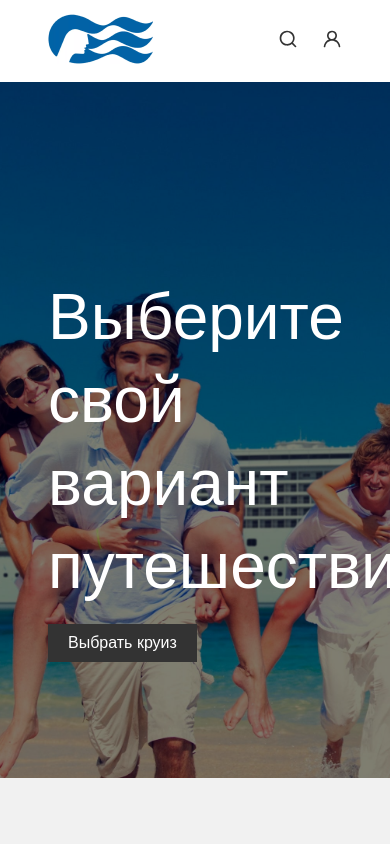
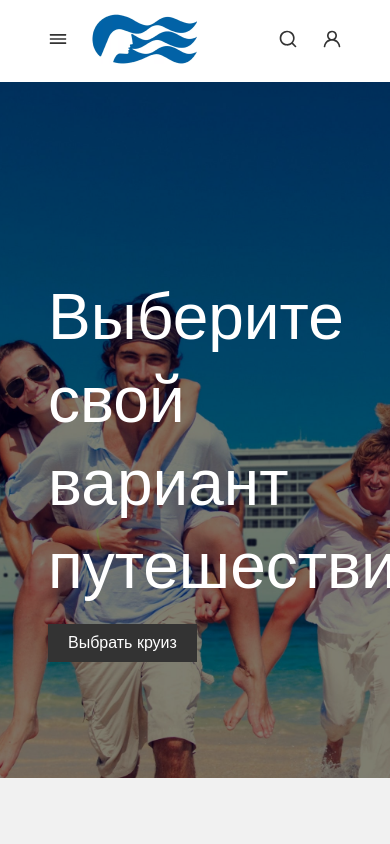
Before and after one commit to AndreiExtr/Web_Cruiz, a Vue app: page / in a window 390 px wide. Shown: the top 844 px of the page. Built offline with nearby package versions, Linux system fonts and the light colour scheme.

Commit message:
icon_burger

```diff
--- a/src/components/Head.vue
+++ b/src/components/Head.vue
@@ -4,17 +4,12 @@
       <ul class="navbar">
 
         <!--  ИКОНКА "БУРГЕР"-->
-<!--        <div class = "icon_burger">
-          <svg  xmlns="http://www.w3.org/2000/svg" width="20" height="20" viewBox="0 0 24 24" fill="#000000">
-            <path d="M3 8H21C21.2652 8 21.5196 7.89464 21.7071 7.70711C21.8946 7.51957 22 7.26522 22 7C22 6.73478 21.8946 6.48043 21.7071 6.29289C21.5196 6.10536 21.2652 6 21 6H3C2.73478 6 2.48043 6.10536 2.29289 6.29289C2.10536 6.48043 2 6.73478 2 7C2 7.26522 2.10536 7.51957 2.29289 7.70711C2.48043 7.89464 2.73478 8 3 8ZM21 16H3C2.73478 16 2.48043 16.1054 2.29289 16.2929C2.10536 16.4804 2 16.7348 2 17C2 17.2652 2.10536 17.5196 2.29289 17.7071C2.48043 17.8946 2.73478 18 3 18H21C21.2652 18 21.5196 17.8946 21.7071 17.7071C21.8946 17.5196 22 17.2652 22 17C22 16.7348 21.8946 16.4804 21.7071 16.2929C21.5196 16.1054 21.2652 16 21 16ZM21 11H3C2.73478 11 2.48043 11.1054 2.29289 11.2929C2.10536 11.4804 2 11.7348 2 12C2 12.2652 2.10536 12.5196 2.29289 12.7071C2.48043 12.8946 2.73478 13 3 13H21C21.2652 13 21.5196 12.8946 21.7071 12.7071C21.8946 12.5196 22 12.2652 22 12C22 11.7348 21.8946 11.4804 21.7071 11.2929C21.5196 11.1054 21.2652 11 21 11Z"/>
-          </svg>
-        </div>-->
-
         <li class="icon_burger">
-          <svg  xmlns="http://www.w3.org/2000/svg" width="20" height="20" viewBox="0 0 24 24" fill="#000000">
+          <svg  xmlns="http://www.w3.org/2000/svg" width="20" height="20" viewBox="0 0 24 24" >
             <path d="M3 8H21C21.2652 8 21.5196 7.89464 21.7071 7.70711C21.8946 7.51957 22 7.26522 22 7C22 6.73478 21.8946 6.48043 21.7071 6.29289C21.5196 6.10536 21.2652 6 21 6H3C2.73478 6 2.48043 6.10536 2.29289 6.29289C2.10536 6.48043 2 6.73478 2 7C2 7.26522 2.10536 7.51957 2.29289 7.70711C2.48043 7.89464 2.73478 8 3 8ZM21 16H3C2.73478 16 2.48043 16.1054 2.29289 16.2929C2.10536 16.4804 2 16.7348 2 17C2 17.2652 2.10536 17.5196 2.29289 17.7071C2.48043 17.8946 2.73478 18 3 18H21C21.2652 18 21.5196 17.8946 21.7071 17.7071C21.8946 17.5196 22 17.2652 22 17C22 16.7348 21.8946 16.4804 21.7071 16.2929C21.5196 16.1054 21.2652 16 21 16ZM21 11H3C2.73478 11 2.48043 11.1054 2.29289 11.2929C2.10536 11.4804 2 11.7348 2 12C2 12.2652 2.10536 12.5196 2.29289 12.7071C2.48043 12.8946 2.73478 13 3 13H21C21.2652 13 21.5196 12.8946 21.7071 12.7071C21.8946 12.5196 22 12.2652 22 12C22 11.7348 21.8946 11.4804 21.7071 11.2929C21.5196 11.1054 21.2652 11 21 11Z"/>
           </svg>
         </li>
+
         <div class="navbar_logo"><img alt="Logo" src="/src/assets/logo.png"></div>
         <li><a href="#">ГЛАВНАЯ</a></li>
         <li><a href="#section1" onclick="scrollToSection(event)">О НАС</a></li>
@@ -44,27 +39,35 @@
 
 <style scoped>
 /* Медиа-запрос для адаптивного разрешения */
+@media screen and (min-width: 1000px) {
+  /* Показываем иконку бургера */
+  .icon_burger {
+    display: none;
+  }
+}
+
 @media screen and (max-width: 1000px) {
-
-  .navbar{
+  /* Устанавливаем высоту для навигационного меню */
+  .navbar {
     height: 54px;
   }
 
+  /* Показываем иконку бургера */
   .icon_burger {
     display: block;
     padding-right: 24px;
     fill: #333333;
   }
-
-  /* Убираем скрытие иконки бургера */
-  .navbar li:not(.icon_burger) {
-    display: none; /* Скрываем все пункты меню, кроме иконки бургера */
+  .icon_burger:hover {
+    fill: #274da7;
   }
 
-  /*.navbar li:not(:last-child){
-    display: none; !* Скрываем все пункты меню*!
-  }*/
+  /* Скрываем все пункты меню, кроме иконки бургера */
+  .navbar li:not(.icon_burger) {
+    display: none;
+  }
 }
+
 
 
 /* ШАПКА */
@@ -133,11 +136,6 @@ nav ul li a:hover {
   color: #274da7;
 }
 
-.icon_burger {
-  display: none /* Скрываем иконку бургера по умолчанию */
-}
-
-
 .icon_nav{
   margin-left: auto;
 }
```
